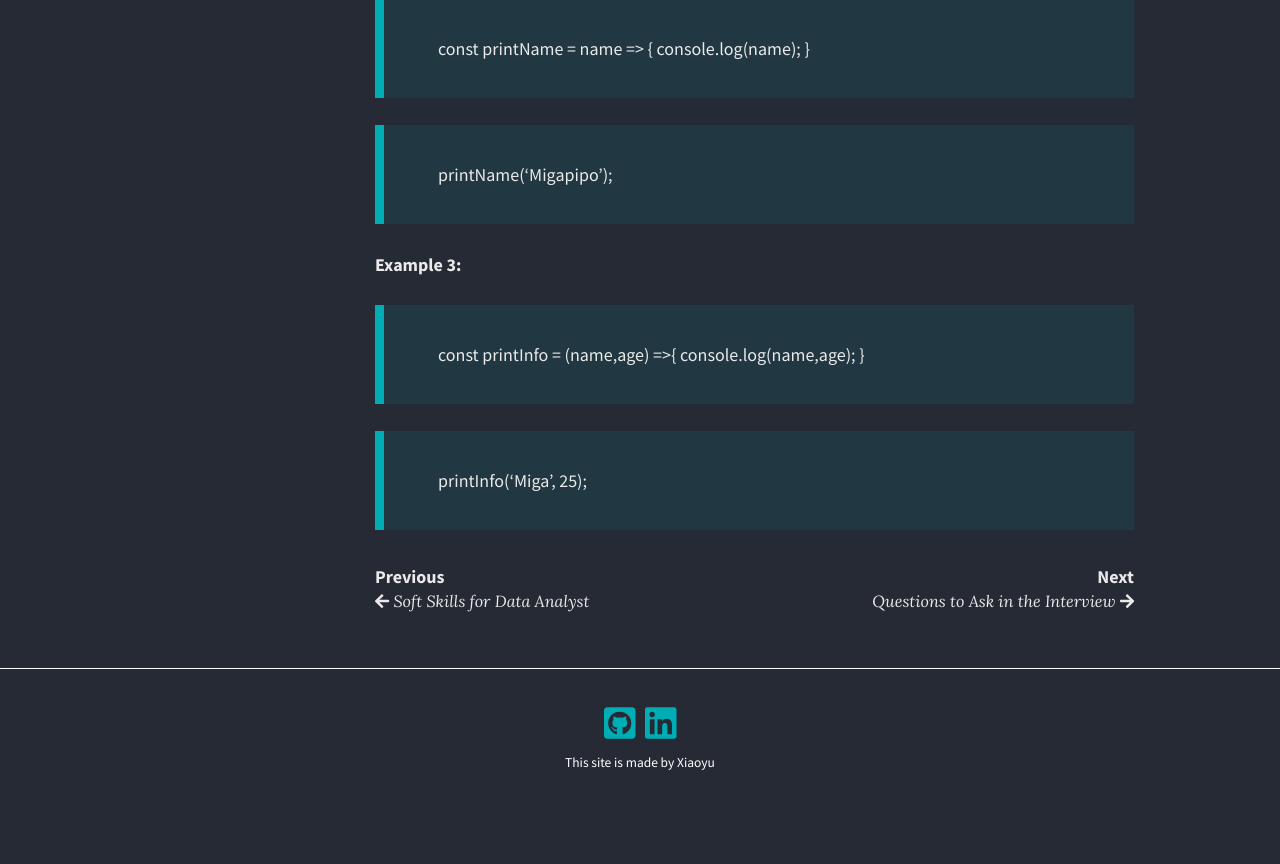
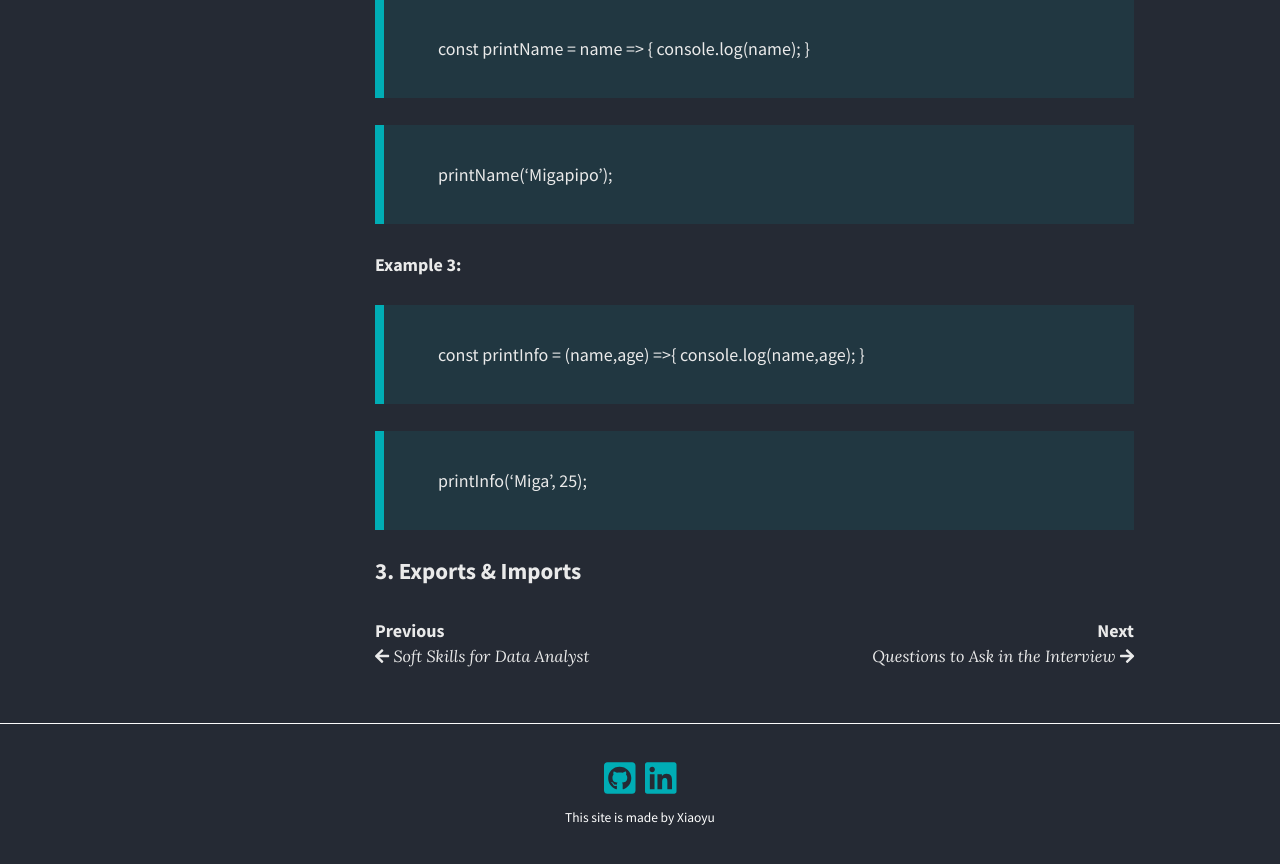
Before and after one commit to migapipo/personal-blog, a Jekyll site: the page built from _posts/2020-01-09-React Learning.md, in a window 1280 px wide and 900 px high, scrolled down 1694 px. Shown: the top 864 px of the window. Built offline with Jekyll 4.4.1, drawn with Linux system fonts in a browser that asks for light colours; nearby versions of some CDN libraries.

Commit message:
update React Learning

```diff
--- a/_posts/2020-01-09-React Learning.md
+++ b/_posts/2020-01-09-React Learning.md
@@ -64,3 +64,5 @@ No more issue with the *this* keyword.
 }
 
 > printInfo('Miga', 25);
+
+### 3. Exports & Imports
```
